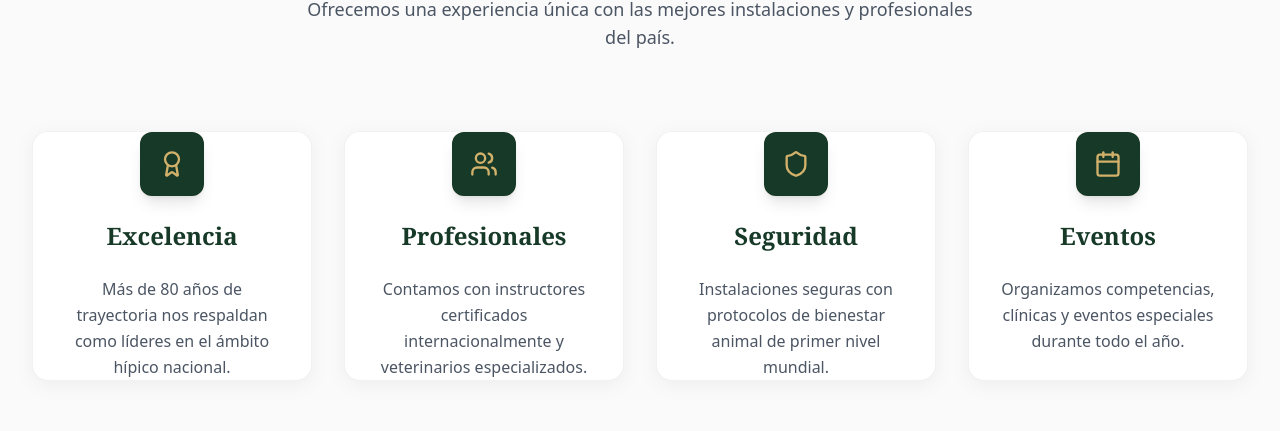
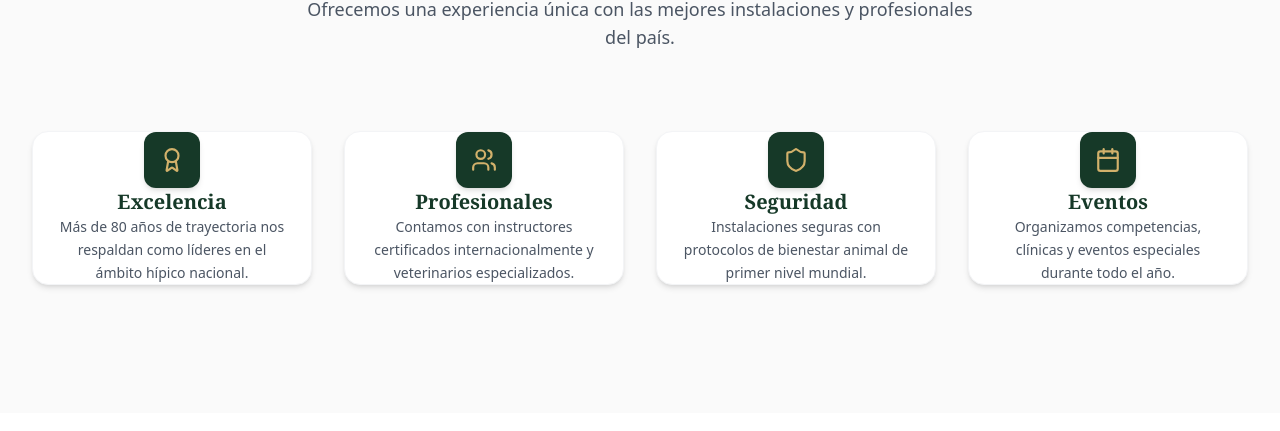
Before and after one commit to M-formoso/clubHipico, a React (Vite) app in the folder web/: page / in a window 1280 px wide. Shown: the part 1094-1525 px from the top of the page. Built offline with nearby package versions, Linux system fonts and the light colour scheme; no server answers.

Commit message:
Rediseñar cards '¿Por qué elegirnos?' con mejor proporción
- Iconos más pequeños y bien contenidos
- Padding y espaciado más equilibrado
- Sombras y efectos hover mejorados

🤖 Generated with [Claude Code](https://claude.com/claude-code)

Co-Authored-By: Claude <noreply@anthropic.com>

```diff
--- a/web/src/pages/HomePage.tsx
+++ b/web/src/pages/HomePage.tsx
@@ -154,14 +154,14 @@ export function HomePage() {
             ].map((item, index) => (
               <div
                 key={item.title}
-                className="elegant-card px-8 pt-12 pb-10 text-center group flex flex-col items-center"
+                className="bg-white rounded-2xl px-6 py-10 text-center group flex flex-col items-center shadow-md hover:shadow-xl transition-all duration-500 hover:-translate-y-2 border border-gray-100"
                 style={{ animationDelay: `${index * 0.1}s` }}
               >
-                <div className="w-16 h-16 bg-primary rounded-xl flex items-center justify-center mb-6 group-hover:scale-110 group-hover:rotate-3 transition-all duration-500 shadow-lg">
-                  <item.icon className="text-secondary" size={28} />
+                <div className="w-14 h-14 bg-primary rounded-xl flex items-center justify-center mb-5 group-hover:scale-110 transition-all duration-500 shadow-md">
+                  <item.icon className="text-secondary" size={26} />
                 </div>
-                <h3 className="text-2xl font-bold mb-6 text-primary group-hover:text-secondary transition-colors duration-300">{item.title}</h3>
-                <p className="text-gray-600 leading-relaxed text-base">
+                <h3 className="text-xl font-bold mb-3 text-primary group-hover:text-secondary transition-colors duration-300">{item.title}</h3>
+                <p className="text-gray-600 leading-relaxed text-sm">
                   {item.desc}
                 </p>
               </div>
```
